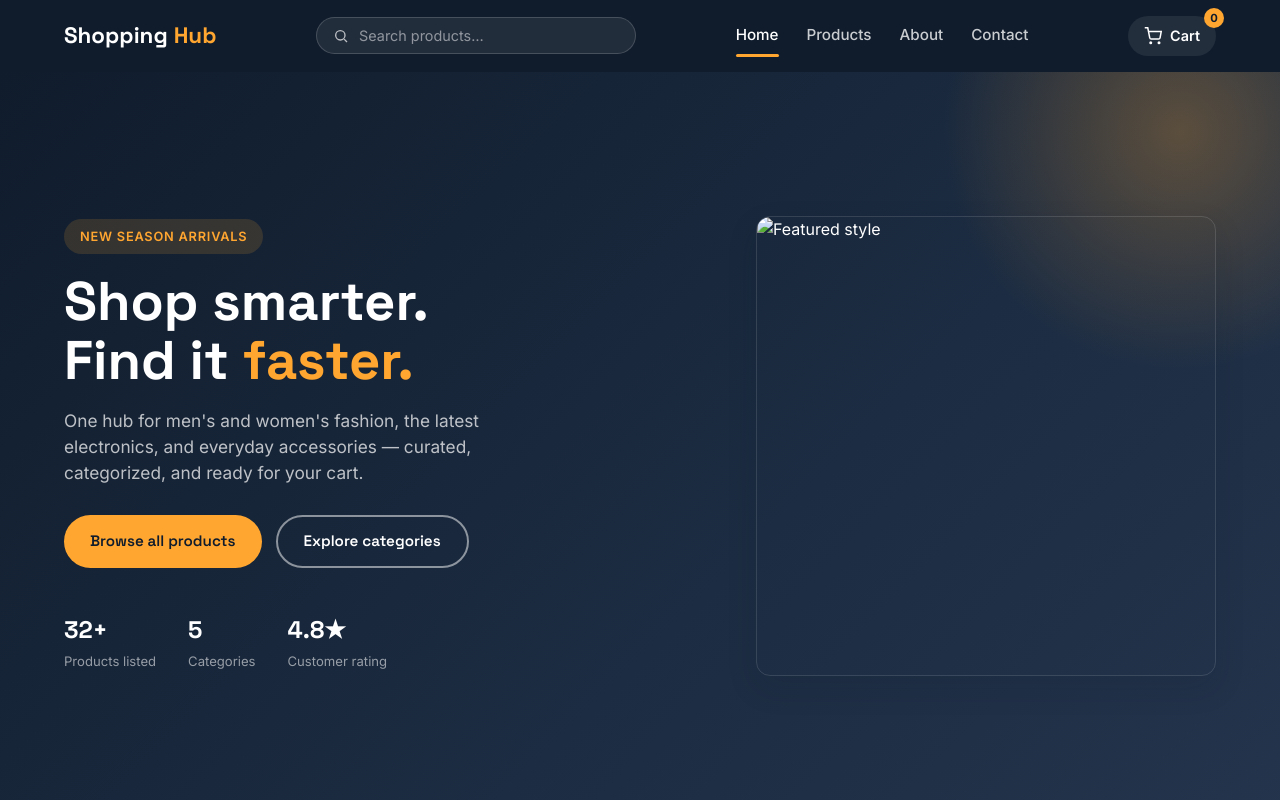
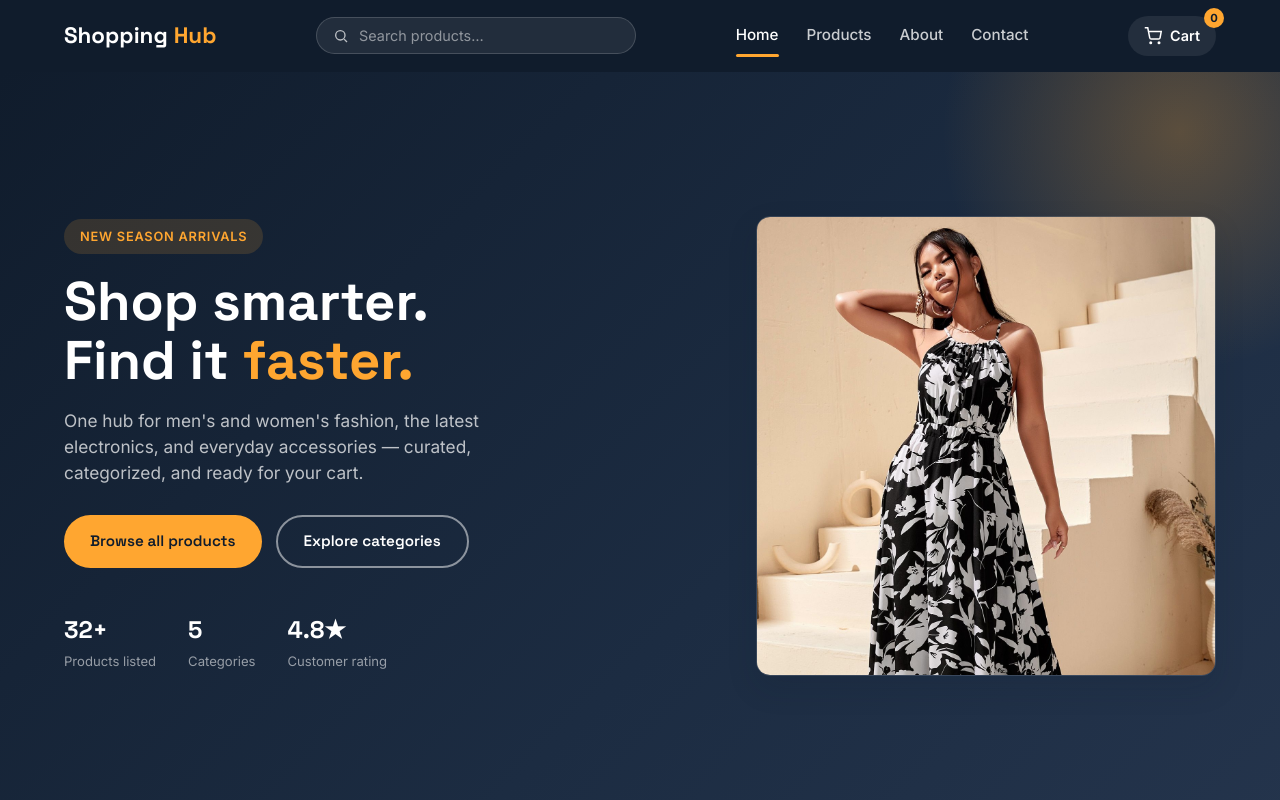
Before and after one commit to aishasafdar3230-svg/Decodelabs-internship-task-3, a plain HTML site: page index.html in a window 1280 px wide. Shown: the top 800 px of the page. Drawn offline with Linux system fonts and the light colour scheme; files whose address does not match are found by name.

Commit message:
Update index.html

```diff
--- a/index.html
+++ b/index.html
@@ -54,7 +54,7 @@
       </div>
     </div>
     <div class="hero-visual">
-      <img src="images/hero.jpg" alt="Featured style">
+      <img src="hero.jpg" alt="Featured style">
     </div>
   </div>
 </section>
```
